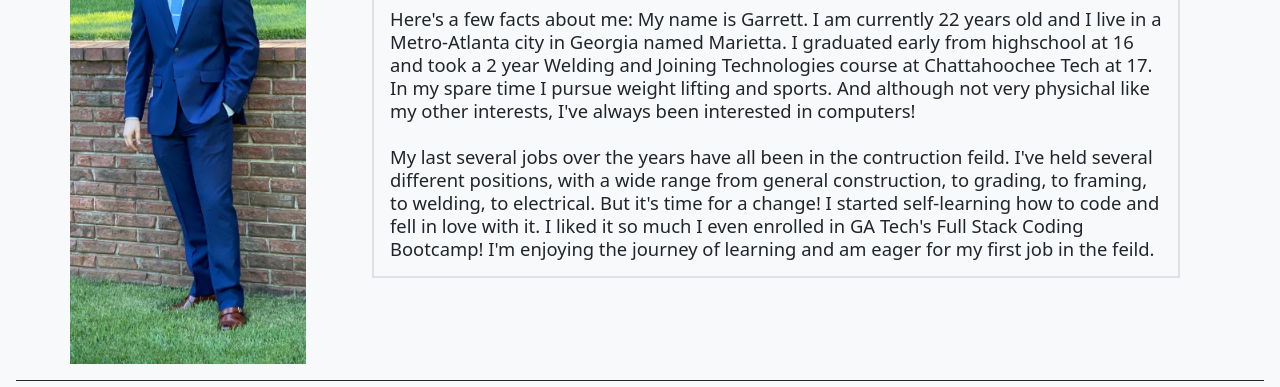
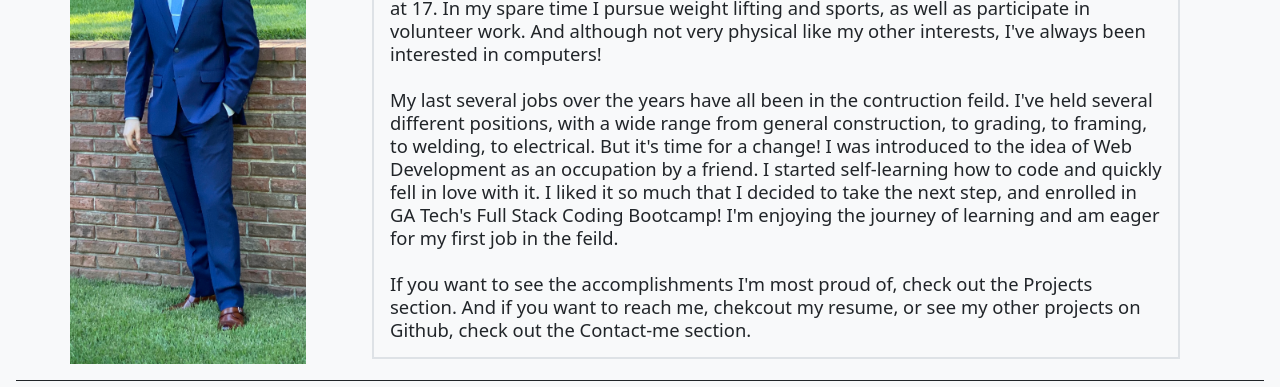
Before and after one commit to GarrettLB/My-Portfolio, a plain HTML site: page index.html in a window 1280 px wide. Shown: the part 224-611 px from the top of the page. Drawn offline with nearby package versions, Linux system fonts and the light colour scheme.

Commit message:
more CSS adjustments, updated About Me section

```diff
--- a/index.html
+++ b/index.html
@@ -34,16 +34,19 @@
         <h1 class="text-center">About Me</h1>
 
         <p class="border border border-2 p-height p-3">
-          Here's a few facts about me: My name is Garrett. I am currently 22 years old and I live in a Metro-Atlanta city in Georgia named Marietta.
+          Hello all! Heres a few facts about me: My name is Garrett. I am currently 22 years old and I live in a Metro-Atlanta city in Georgia called Marietta.
           I graduated early from highschool at 16 and took a 2 year Welding and Joining Technologies course at Chattahoochee Tech at 17.
-          In my spare time I pursue weight lifting and sports.
-          And although not very physichal like my other interests, I've always been interested in computers!
+          In my spare time I pursue weight lifting and sports, as well as participate in volunteer work.
+          And although not very physical like my other interests, I've always been interested in computers!
           <br><br>
           My last several jobs over the years have all been in the contruction feild.
           I've held several different positions, with a wide range from general construction, to grading, to framing, to welding, to electrical.
-          But it's time for a change! I started self-learning how to code and fell in love with it.
-          I liked it so much I even enrolled in GA Tech's Full Stack Coding Bootcamp!
+          But it's time for a change! I was introduced to the idea of Web Development as an occupation by a friend. I started self-learning how to code and quickly fell in love with it.
+          I liked it so much that I decided to take the next step, and enrolled in GA Tech's Full Stack Coding Bootcamp!
           I'm enjoying the journey of learning and am eager for my first job in the feild.
+          <br><br>
+          If you want to see the accomplishments I'm most proud of, check out the Projects section.
+          And if you want to reach me, chekcout my resume, or see my other projects on Github, check out the Contact-me section.
         </p>
       </div>
     </section>
@@ -93,7 +96,7 @@
     </section>
 
     <footer>
-      <h4 class="text-center p-3">Thanks for viewing my page!</h4>
+      <h6 class="text-center p-3">Thanks for viewing my page!</h6>
     </footer>
 
     <script src="https://cdn.jsdelivr.net/npm/bootstrap@5.1.3/dist/js/bootstrap.bundle.min.js" integrity="sha384-ka7Sk0Gln4gmtz2MlQnikT1wXgYsOg+OMhuP+IlRH9sENBO0LRn5q+8nbTov4+1p" crossorigin="anonymous"></script>
```
Also changed, not shown: 2 other files.
